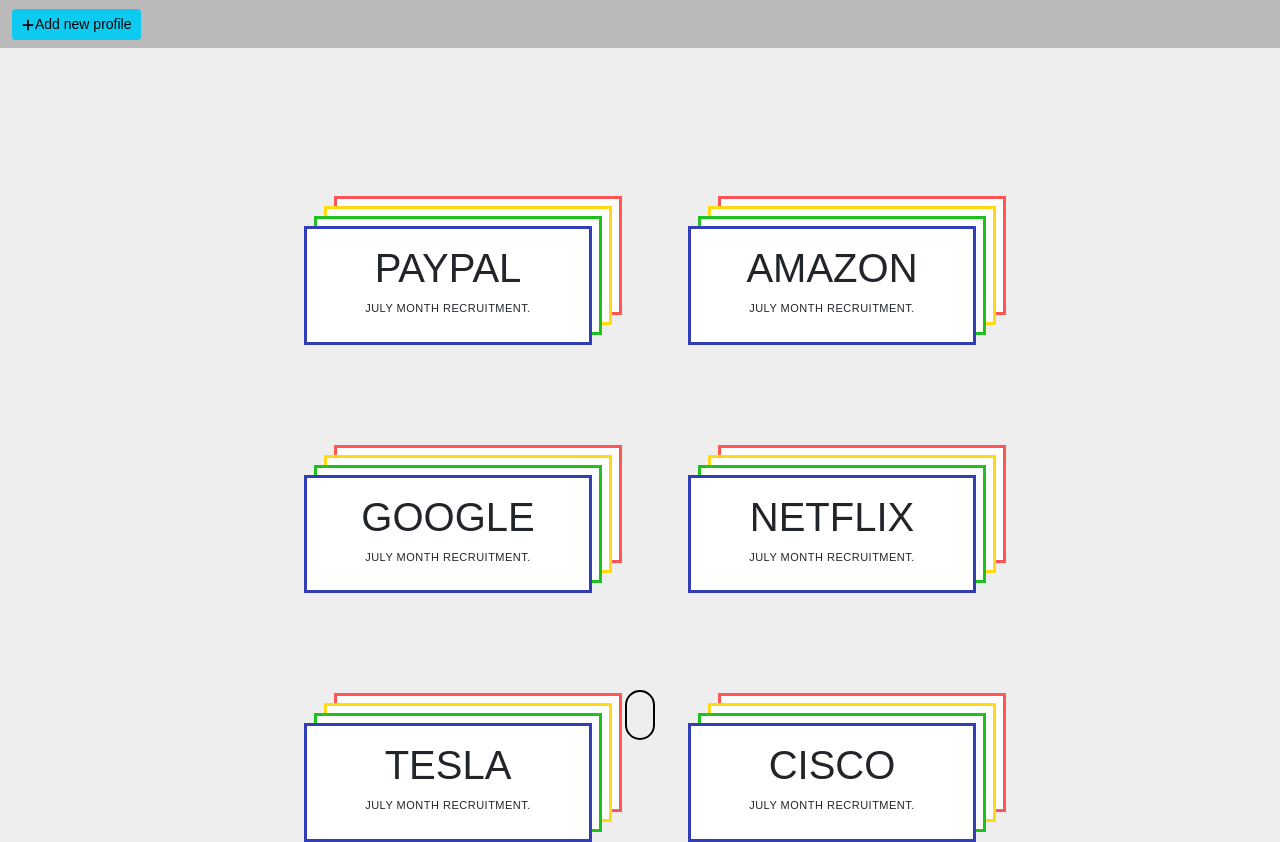
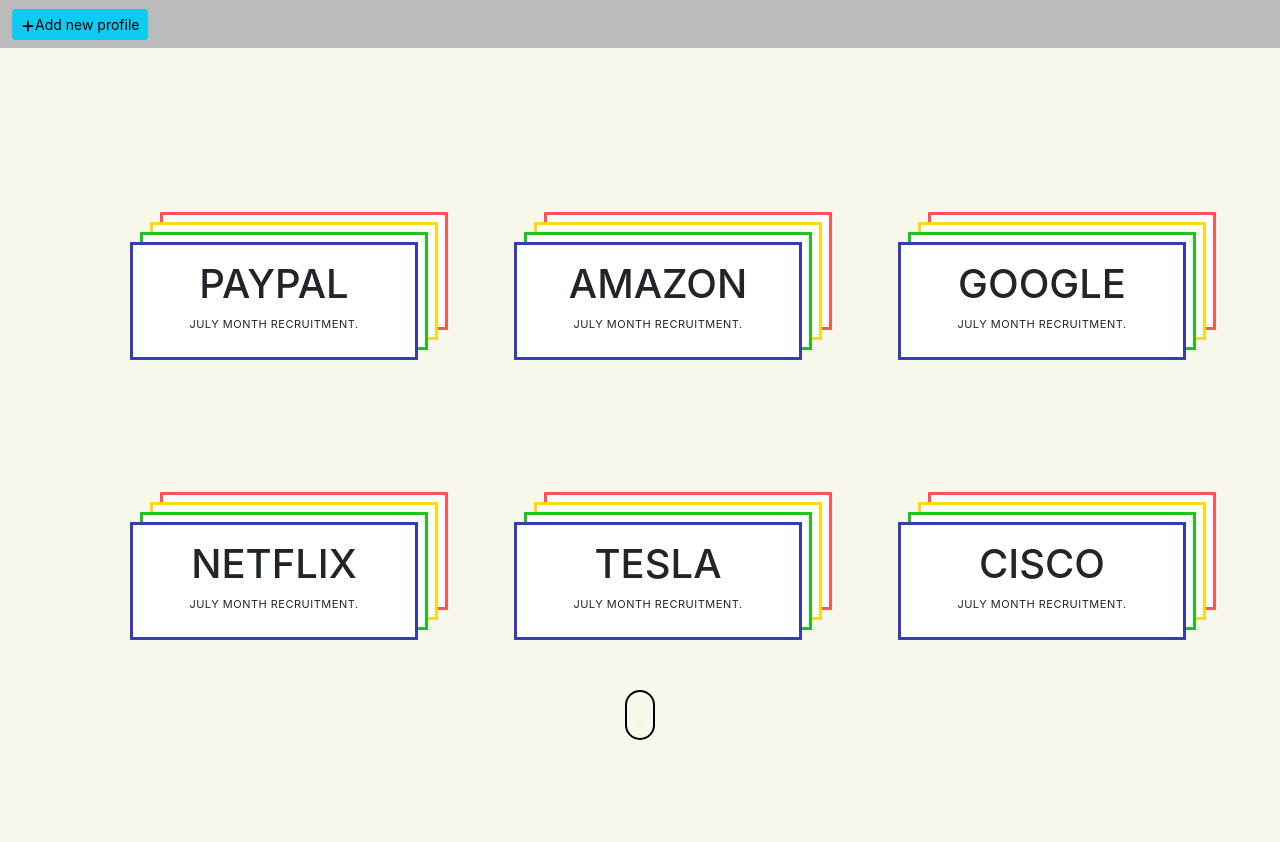
Before and after one commit to TjGanesh/Hire-tribble, a React (Create React App) app: page / in a window 1280 px wide. After the commit the page ends 800 px from the top, so only its background shows below. Built offline with nearby package versions, Linux system fonts and the light colour scheme.

Commit message:
modal dialogue bug fix commit

```diff
--- a/src/App.css
+++ b/src/App.css
@@ -35,9 +35,6 @@
     rgba(0, 0, 0, 0.06) 0%,
     rgba(0, 0, 0, 0) 70%
   );
-}
-body {
-  background: #212121;
 }
 .scroll-down {
   border: 2px solid #000000;
--- a/src/componants/TaskPanel/TaskPanel.js
+++ b/src/componants/TaskPanel/TaskPanel.js
@@ -5,7 +5,6 @@
 import PanelItem from "../PanelItem/PanelItem";
 import panelItems from "../../constants/panelItems";
 import { pushColumns } from "../../store/task-panel.slice";
-import "./TaskPanel.css";
 
 function TaskPanel() {
   const { itemsFromBackend, columns } = useSelector((state) => state.taskPanel);
```
